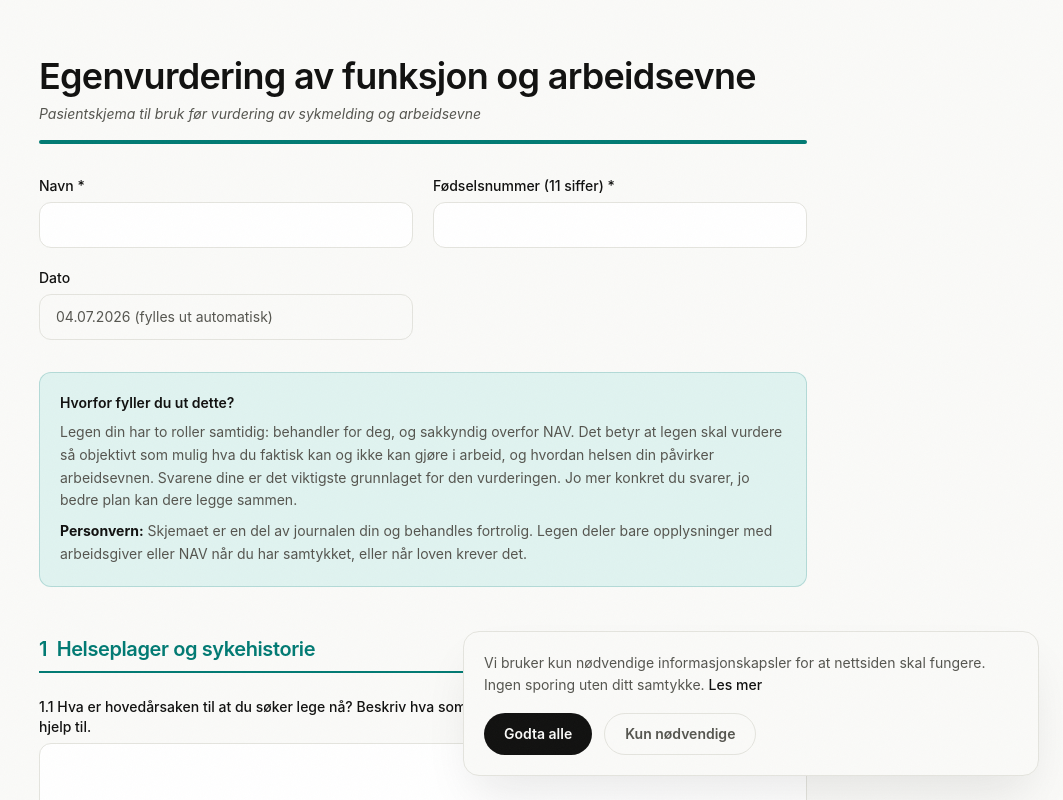
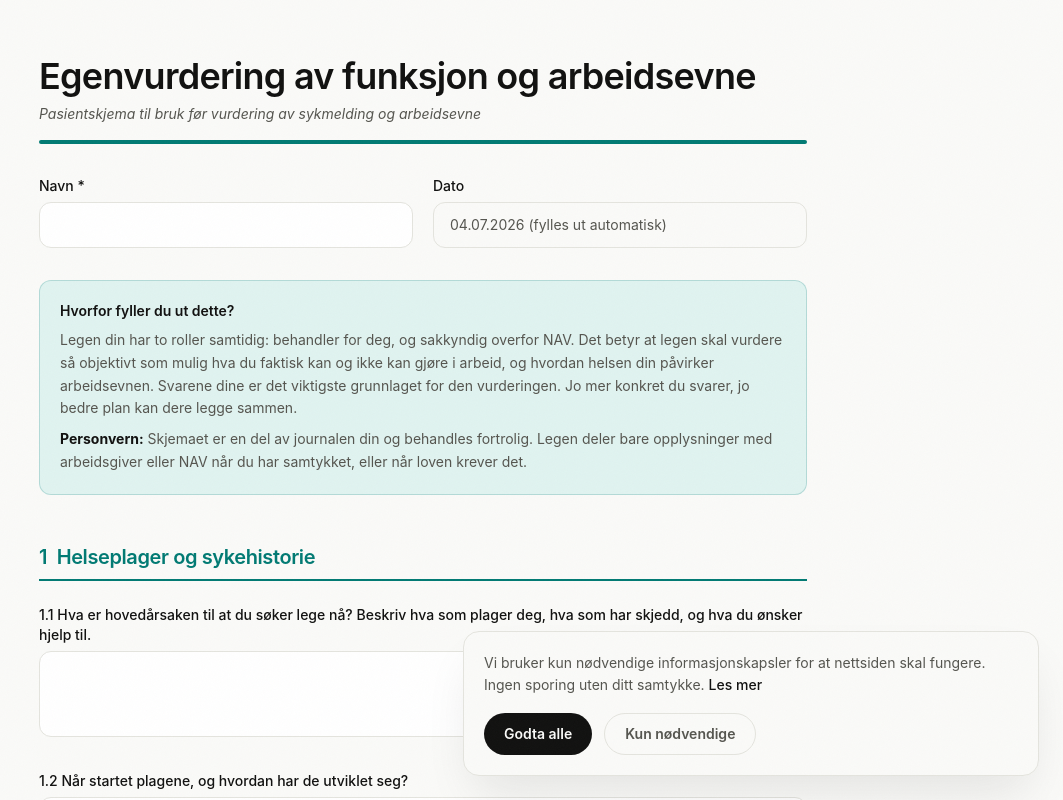
Before and after one commit to beckhie1/DentDigital, a Next.js app: page /skjema/egenvurdering in a window 1280 px wide. Shown: the top 800 px of the page, without its empty margins (217-1280 px from the left). Built offline with nearby package versions, Linux system fonts and the light colour scheme; what @react-pdf/renderer would draw is missing.

Commit message:
Remove fødselsnummer field from egenvurdering form

```diff
--- a/src/app/actions/submit-egenvurdering.ts
+++ b/src/app/actions/submit-egenvurdering.ts
@@ -24,7 +24,6 @@ const cleanStr = (v: unknown, max = MAX_TEXT) =>
 function sanitize(input: FormValues): FormValues {
   const out: FormValues = {};
   out.navn = cleanStr(input.navn, 150);
-  out.fnr = cleanStr(input.fnr, 20).replace(/\s/g, "");
   out.signatur = cleanStr(input.signatur, 150);
   out.samtykke = cleanStr(input.samtykke, 3);
 
@@ -73,11 +72,9 @@ export async function submitEgenvurdering(
 ): Promise<{ success: boolean; error?: string }> {
   const values = sanitize(input);
   const navn = getString(values, "navn");
-  const fnr = getString(values, "fnr");
   const signatur = getString(values, "signatur");
 
   if (!navn) return { success: false, error: "Mangler navn" };
-  if (!/^\d{11}$/.test(fnr)) return { success: false, error: "Ugyldig fødselsnummer" };
   if (!signatur) return { success: false, error: "Mangler signatur" };
   if (values.samtykke !== "Ja") return { success: false, error: "Mangler samtykke" };
 
--- a/src/components/skjema/EgenvurderingForm.tsx
+++ b/src/components/skjema/EgenvurderingForm.tsx
@@ -85,7 +85,6 @@ export default function EgenvurderingForm() {
     e.preventDefault();
     const errs: Record<string, string> = {};
     if (!str(values, "navn").trim()) errs.navn = "Skriv inn navnet ditt.";
-    if (!/^\d{11}$/.test(str(values, "fnr").replace(/\s/g, ""))) errs.fnr = "Fødselsnummer må være 11 siffer.";
     if (!str(values, "signatur").trim()) errs.signatur = "Signer med fullt navn.";
     if (str(values, "samtykke") !== "Ja") errs.samtykke = "Du må samtykke for å sende inn.";
     setErrors(errs);
@@ -134,20 +133,6 @@ export default function EgenvurderingForm() {
             onChange={(e) => set("navn", e.target.value)}
           />
           {errors.navn && <p className="mt-1 text-xs font-medium text-red-700">{errors.navn}</p>}
-        </div>
-        <div id="f-fnr">
-          <label htmlFor="fnr" className={labelCls}>
-            Fødselsnummer (11 siffer) *
-          </label>
-          <input
-            id="fnr"
-            className={inputCls}
-            inputMode="numeric"
-            maxLength={11}
-            value={str(values, "fnr")}
-            onChange={(e) => set("fnr", e.target.value.replace(/\D/g, ""))}
-          />
-          {errors.fnr && <p className="mt-1 text-xs font-medium text-red-700">{errors.fnr}</p>}
         </div>
         <div>
           <span className={labelCls}>Dato</span>
--- a/src/lib/egenvurdering-email.ts
+++ b/src/lib/egenvurdering-email.ts
@@ -112,7 +112,6 @@ function itemHtml(item: Item, values: FormValues): string {
 
 export function buildEgenvurderingEmailHtml(values: FormValues, date: string): string {
   const navn = getString(values, "navn");
-  const fnr = getString(values, "fnr");
   const signatur = getString(values, "signatur");
 
   const metaRow = (label: string, value: string) =>
@@ -133,7 +132,6 @@ export function buildEgenvurderingEmailHtml(values: FormValues, date: string): s
 
     <table cellpadding="0" cellspacing="0" style="width:100%;margin-bottom:14px;">
       ${metaRow("Navn:", navn)}
-      ${metaRow("Fødselsnummer:", fnr)}
       ${metaRow("Dato:", date)}
     </table>
 
--- a/src/lib/egenvurdering-pdf.tsx
+++ b/src/lib/egenvurdering-pdf.tsx
@@ -301,7 +301,6 @@ function ItemPdf({ item, values }: { item: Item; values: FormValues }) {
 
 export function EgenvurderingPdf({ values, date }: { values: FormValues; date: string }) {
   const navn = getString(values, "navn");
-  const fnr = getString(values, "fnr");
   const signatur = getString(values, "signatur");
 
   return (
@@ -328,10 +327,6 @@ export function EgenvurderingPdf({ values, date }: { values: FormValues; date: s
         <View style={s.metaRow}>
           <Text style={s.metaLabel}>Navn:</Text>
           <Text style={s.metaValue}>{navn}</Text>
-        </View>
-        <View style={s.metaRow}>
-          <Text style={s.metaLabel}>Fødselsnummer (11 siffer):</Text>
-          <Text style={s.metaValue}>{fnr}</Text>
         </View>
         <View style={s.metaRow}>
           <Text style={s.metaLabel}>Dato:</Text>
```
